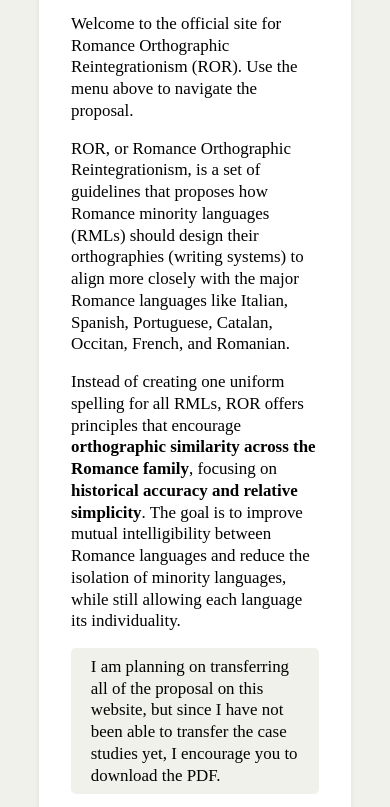
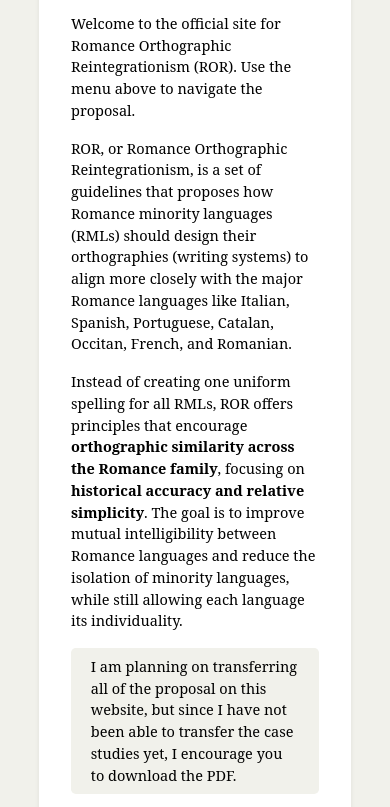
Before and after one commit to Sicilanguageist/Sicilanguageist.github.io, a plain HTML site: page index.html in a window 390 px wide. Shown: the part 350-1157 px from the top of the page. Drawn offline with Linux system fonts and the light colour scheme; a web font is replaced by a local one.

Commit message:
Update style.css

```diff
--- a/assets/css/style.css
+++ b/assets/css/style.css
@@ -188,9 +188,6 @@ ul li {
   .velar-table * {
     font-size: 12px !important;
   }
-  * {
-    font-family: serif !important;
-  }
 }
 
 .prorth {
```
